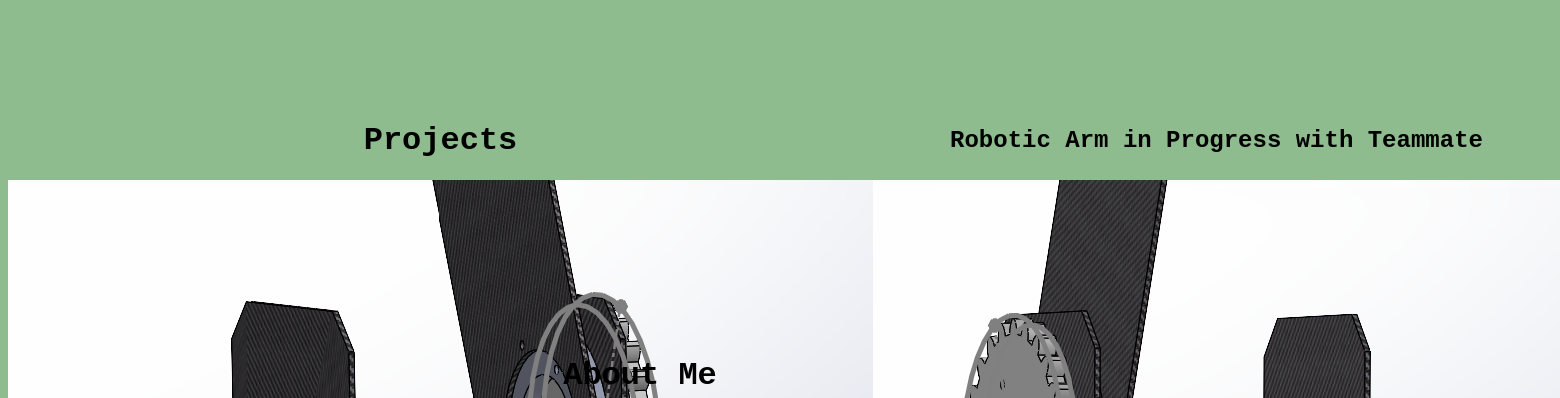
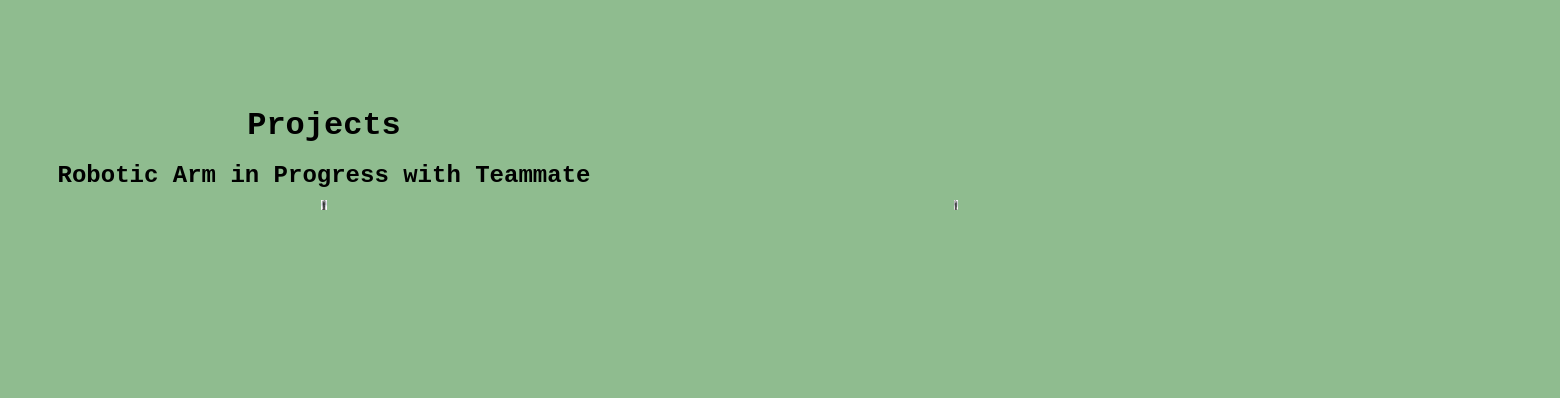
Before and after one commit to ahmadumar03/personal-website, a plain HTML site: page index.html in a window 1280 px wide. Shown: the part 1419-1817 px from the top of the page, 1560 px wide, since content can reach past the window. Drawn offline with Linux system fonts and the light colour scheme.

Commit message:
Update style.css

```diff
--- a/style.css
+++ b/style.css
@@ -79,25 +79,6 @@
     border-radius: 50%;
     grid-area: 4 / 1 / 5 / 1;
 
-
-.img7 {
-    display: flex;
-    margin: 0 auto;
-    justify-content: center;
-    max-width: 40%;
-    max-height: 10px;
-    grid-column-start: 1;
-}
-
-.img8 {
-    display: flex;
-    margin: 0 auto;
-    justify-content: center;
-    max-width: 40%;
-    max-height: 10px;
-    grid-column-start: 2;
-}
-
 }
 .role1 {
     margin: 0px;
@@ -178,10 +159,9 @@
 
 .projects {
     display: grid;
-    height: 200px;
     margin-top: 50px;
     margin-bottom: 50px;
-    grid-template-rows: 1fr;
+    grid-template-rows: 50px 50px 200px;
     grid-template-columns: 1fr 1fr;
 }
 
@@ -189,13 +169,34 @@
     display: flex;
     align-items: center;
     justify-content: center;
+    grid-row-start: 1;
 }
 
 .projtext {
     display: flex;
     align-items: center;
     justify-content: center;
+    grid-row-start: 2;
+}
 
+.img7 {
+    display: flex;
+    margin: 0 auto;
+    justify-content: center;
+    max-width: 40%;
+    max-height: 10px;
+    grid-row-start: 3;
+    grid-column-start: 1;
+}
+
+.img8 {
+    display: flex;
+    margin: 0 auto;
+    justify-content: center;
+    max-width: 40%;
+    max-height: 10px;
+    grid-row-start: 3;
+    grid-column-start: 2;
 }
 
 .aboutme {
@@ -206,7 +207,6 @@
 }
 
 .about {
-
     display: flex;
     align-items: center;
     justify-content: center;
```
